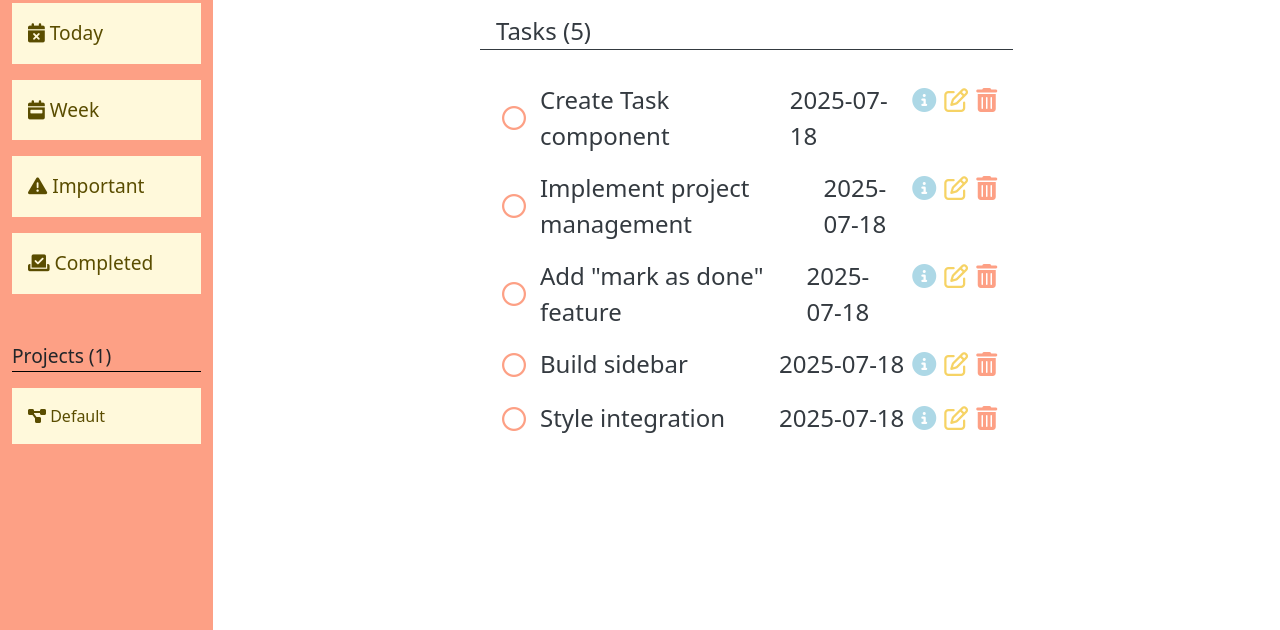
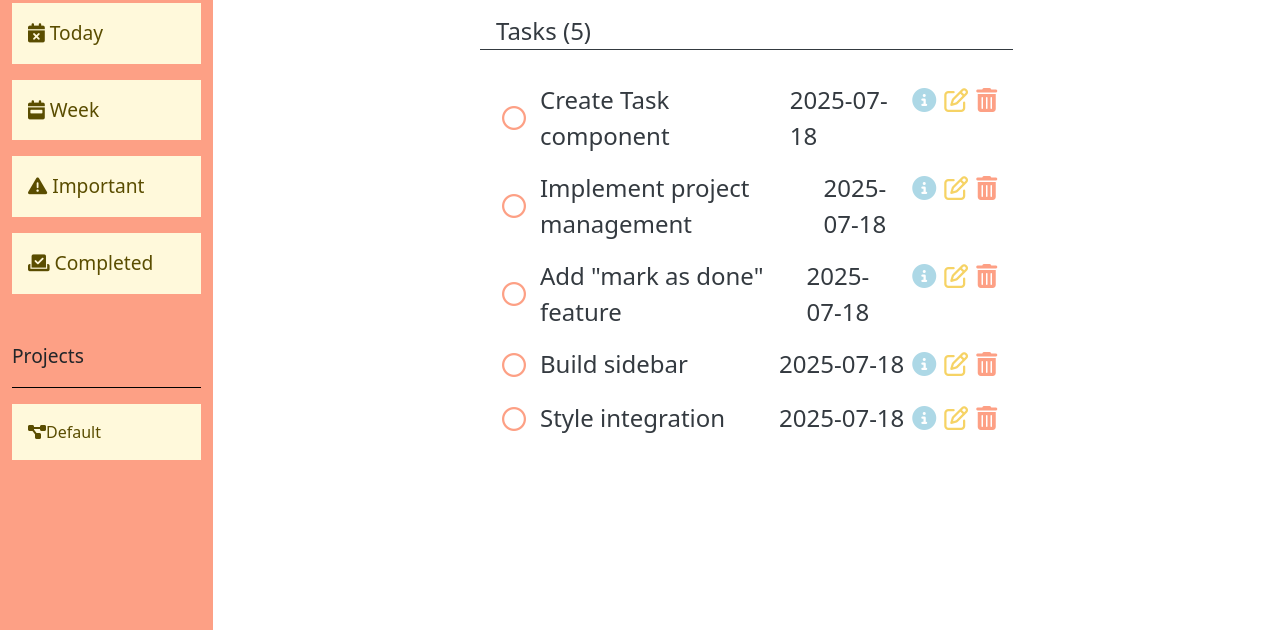
Before and after one commit to Dians98/to_do_project, a website built with webpack: page src/template.html in a window 1280 px wide. Shown: the part 170-800 px from the top of the page. Built offline with nearby package versions, Linux system fonts and the light colour scheme; what pikaday would draw is missing.

Commit message:
render dynamic project

```diff
--- a/src/assets/js/Project.js
+++ b/src/assets/js/Project.js
@@ -4,9 +4,18 @@ export default class Project {
         this._tasks = [];
     }
 
-    getAllTasks() {
-        return this._tasks
+    set name(name) {
+        this._name = name;
     }
+
+    get name() {
+        return this._name;
+    }
+
+    get tasks() {
+        return this._tasks;
+    }
+
 
     addTask(task) {
         this._tasks.push(task);
--- a/src/assets/js/dom.js
+++ b/src/assets/js/dom.js
@@ -23,7 +23,7 @@ export function renderAllTasks(projects) {
 
 
     projects.forEach(project => {
-        const tasks = project.getAllTasks()
+        const tasks = project.tasks
 
         tasks.forEach((task, index) => {
 
@@ -114,6 +114,31 @@ export function renderAllTasks(projects) {
 
 }
 
+export function renderAllProjects(projects) {
+
+    const to_do_projects_list_container = document.querySelector(".to_do_projects_list_container")
+    to_do_projects_list_container.innerHTML = '' // Vider la liste des projets
+
+    projects.forEach(project =>  {
+        const to_do_projects_list = document.createElement("div")
+        to_do_projects_list.className = "to_do_projects_list"
+
+        const projectIcon = document.createElement("i")
+        projectIcon.className = "fas fa-project-diagram"
+
+        const projectName = document.createElement("span")
+        projectName.textContent = project.name
+
+        to_do_projects_list.appendChild(projectIcon)
+        to_do_projects_list.appendChild(projectName)
+
+        to_do_projects_list_container.appendChild(to_do_projects_list)
+
+    })
+
+}
+
+
 function addEventListenerOnDoneBtn(doneBtn, task, projects) {
     doneBtn.addEventListener("click", function () {
         task.toggleDone()
--- a/src/index.js
+++ b/src/index.js
@@ -15,7 +15,7 @@ import * as bootstrap from 'bootstrap';
 
 import Project from "./assets/js/Project.js";
 import Task from "./assets/js/Task.js";
-import { renderAllTasks } from "./assets/js/dom.js"
+import { renderAllTasks, renderAllProjects } from "./assets/js/dom.js"
 import { refreshDom } from "./assets/js/dom.js"
 import { taskModal, taskModalElement } from './assets/js/dom.js';
 
@@ -23,6 +23,7 @@ import { taskModal, taskModalElement } from './assets/js/dom.js';
 document.addEventListener('DOMContentLoaded', () => {
     const projects = initializeDefaultProject();
     renderAllTasks(projects)
+    renderAllProjects(projects)
 
     const submitBtn = taskModalElement.querySelector("#submitBtn");
 
@@ -62,8 +63,6 @@ function initializeDefaultProject() {
         new Task(5, 'Style integration', 'Responsive design and theming', today)
     ];
 
-
-
     tasks.forEach(task => defaultProject.addTask(task))
 
     return projects
--- a/src/template.html
+++ b/src/template.html
@@ -33,14 +33,15 @@
 
                     <div class="to_do_projects">
                         <div class="to_do_projects_title">
-                            Projects (1)
+                            Projects <span id="project_number"></span>
                         </div>
 
                         <div class="to_do_projects_list_container">
+                            <!--
                             <div class="to_do_projects_list">
                                 <i class="fas fa-project-diagram"></i>
                                 <span>Default</span>
-                            </div>
+                            </div> -->
                         </div>
                     </div>
 
@@ -104,13 +105,13 @@
                         </div>
                         <div class="mb-3">
                             <label class="form-label">Due Date</label>
-                            <input class="form-control" id="task_due_date" >
+                            <input class="form-control" id="task_due_date">
                         </div>
                     </form>
                 </div>
                 <div class="modal-footer">
                     <button type="button" class="btn btn-secondary" data-bs-dismiss="modal">Cancel</button>
-                    <button type="button" class="btn" id="submitBtn" style="background-color:#fda085;" >Save </button>
+                    <button type="button" class="btn" id="submitBtn" style="background-color:#fda085;">Save </button>
                 </div>
             </div>
         </div>
```
